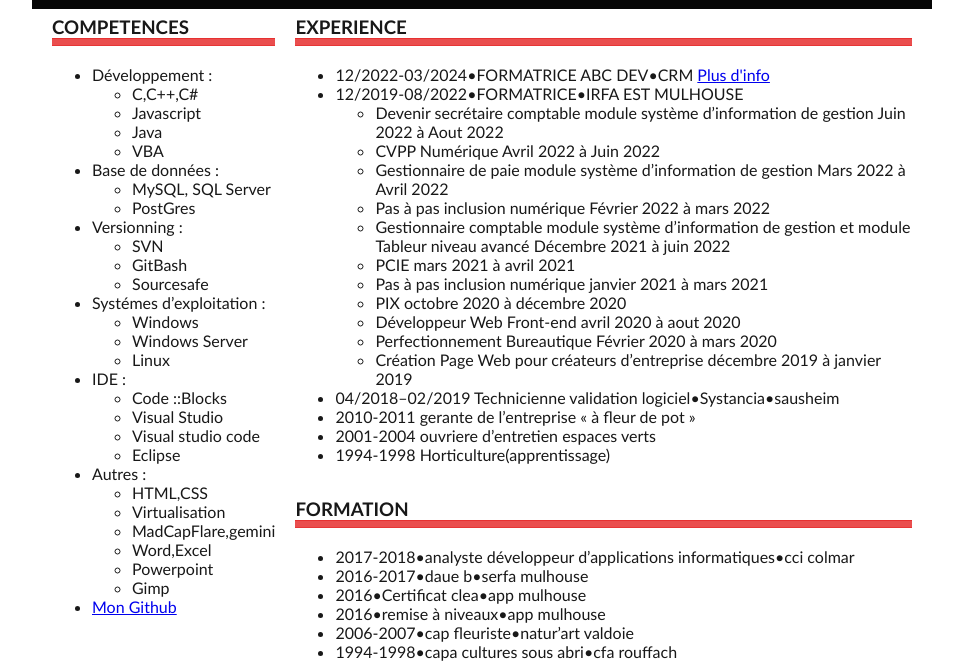
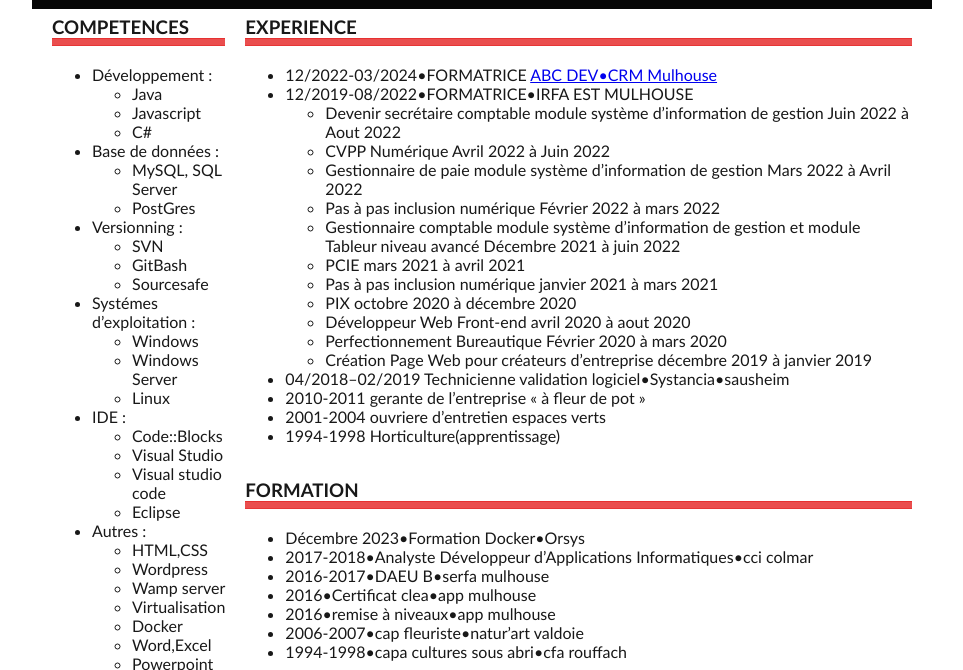
Before and after one commit to AdelineMeisterFormatrice/adelinemeisterformatrice.github.io, a plain HTML site: page index.html in a window 1280 px wide. Shown: the part 156-826 px from the top of the page, without its empty margins (158-1121 px from the left). Drawn offline with Linux system fonts and the light colour scheme.

Commit message:
update cv

```diff
--- a/index.html
+++ b/index.html
@@ -165,10 +165,9 @@ footer img
                         <li>
                             Développement :
                             <ul>
-                                <li>C,C++,C#</li>
+                                <li>Java</li>
                                 <li>Javascript</li>
-                                <li>Java</li>
-                                <li>VBA</li>
+                                <li>C#</li>
                             </ul>
                         </li>
                         <li>
@@ -197,7 +196,7 @@ footer img
                         <li>
                             IDE :
                             <ul>
-                                <li>Code ::Blocks</li>
+                                <li>Code::Blocks</li>
                                 <li>Visual Studio</li>
                                 <li>Visual studio code</li>
                                 <li>Eclipse</li>
@@ -207,8 +206,10 @@ footer img
                             Autres :
                             <ul>
                                 <li>HTML,CSS</li>
+                                <li>Wordpress</li>
+                                <li>Wamp server</li>
                                 <li>Virtualisation</li>
-                                <li>MadCapFlare,gemini</li>
+                                <li>Docker</li>
                                 <li>Word,Excel</li>
                                 <li>Powerpoint</li>
                                 <li>Gimp</li>
@@ -221,7 +222,7 @@ footer img
                     <article>
                         <h1>EXPERIENCE</h1>
                         <ul>
-                            <li>12/2022-03/2024•FORMATRICE ABC DEV•CRM <a href="https://www.crm68.fr/wp-content/uploads/2023/09/ABC-DEV-INFO.pdf">Plus d'info</a></li>
+                            <li>12/2022-03/2024•FORMATRICE <a href="https://www.crm68.fr/wp-content/uploads/2023/09/ABC-DEV-INFO.pdf">ABC DEV•CRM Mulhouse</a></li>
                             <li>12/2019-08/2022•FORMATRICE•IRFA EST MULHOUSE</li>
                             <ul>
                                 <li>Devenir secrétaire comptable module système d’information de gestion Juin 2022 à Aout 2022</li>
@@ -245,8 +246,9 @@ footer img
                     <article>
                         <h1>FORMATION</h1>
                         <ul>
-                            <li>2017-2018•analyste développeur d’applications informatiques•cci colmar</li>
-                            <li>2016-2017•daue b•serfa mulhouse</li>
+                            <li>Décembre 2023•Formation Docker•Orsys</li>
+                            <li>2017-2018•Analyste Développeur d’Applications Informatiques•cci colmar</li>
+                            <li>2016-2017•DAEU B•serfa mulhouse</li>
                             <li>2016•Certificat clea•app mulhouse</li>
                             <li>2016•remise à niveaux•app mulhouse</li>
                             <li>2006-2007•cap fleuriste•natur’art valdoie</li>
```
